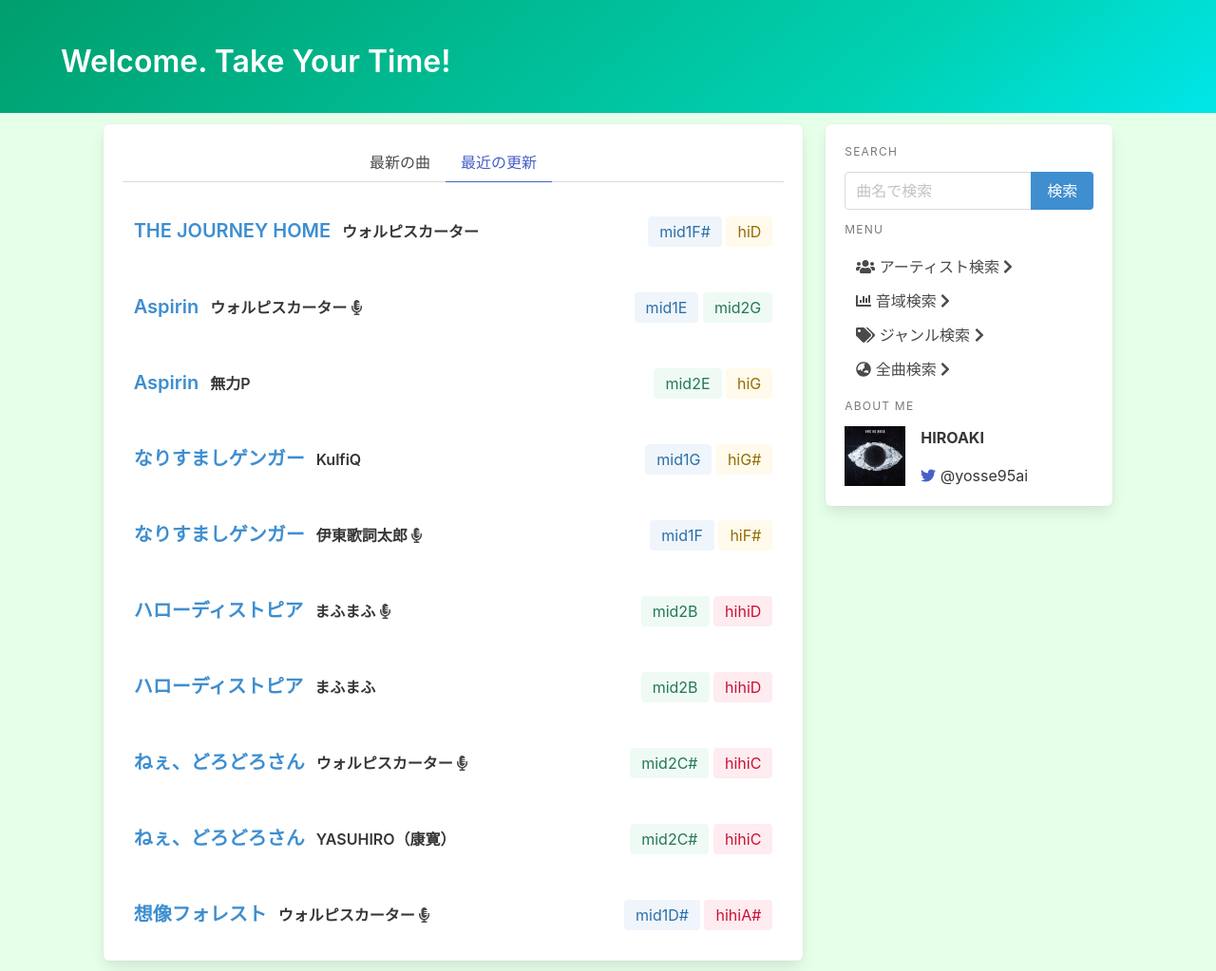
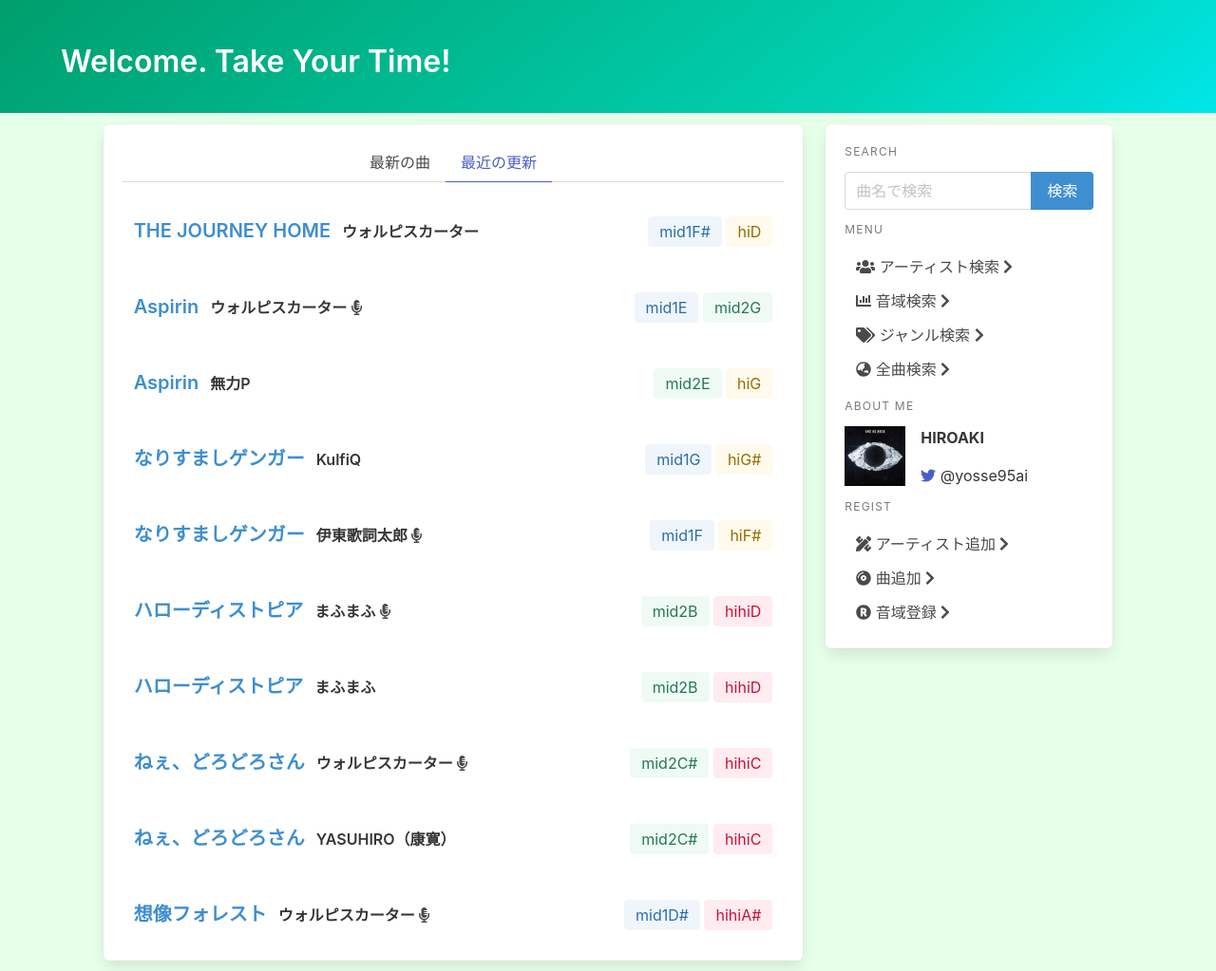
Before and after one commit to yosse95ai/mysite2, a Django app: page /ranges/ in a window 1280 px wide. Shown: the part 57-1080 px from the top of the page at 95% size. Run offline with Django 3.2, Linux system fonts and the light colour scheme; data comes from the database, SQL or seed files in the repository; some libraries are stand-ins or nearby versions.

Commit message:
regist_page sample

```diff
--- a/ranges/templates/ranges/base.html
+++ b/ranges/templates/ranges/base.html
@@ -96,10 +96,28 @@
 						<div class="content">
 							<p><strong>HIROAKI</strong></p>
 							<a href="https://twitter.com/yosse95ai" target="_blank">
-							<i class="fab fa-twitter has-text-safe"></i><span class="has-text-dark"> @yosse95ai</span></a>
+								<i class="fab fa-twitter has-text-safe"></i><span class="has-text-dark">
+									@yosse95ai</span></a>
 						</div>
 					</div>
 				</div>
+				<p class="menu-label">Regist</p>
+				<ul class="menu-list">
+					<li class="menu-content">
+						<a href="#">
+							<i class="fas fa-pencil-ruler"></i> アーティスト追加 <i class="fas fa-chevron-right"></i>
+						</a>
+					</li>
+					<li class="menu-content">
+						<a href="{% url 'ranges:regist_song' %}">
+							<i class="fas fa-compact-disc"></i> 曲追加 <i class="fas fa-chevron-right"></i>
+						</a>
+					</li>
+					<li class="menu-content">
+						<a href="#">
+							<i class="fas fa-registered"></i> 音域登録 <i class="fas fa-chevron-right"></i>
+						</a>
+					</li>
 			</aside>
 		</div>
 	</main>
--- a/ranges/urls.py
+++ b/ranges/urls.py
@@ -6,7 +6,8 @@ app_name = 'ranges'
 urlpatterns = [
     path('', views.index, name='index'),
     path('detail/<slug:artist_pk>/', views.detail_artist, name='detail_artist'),
-    path('detail/<slug:artist_pk>/<slug:song_pk>-<slug:origin>', views.detail, name='detail'),
+    path('detail/<slug:artist_pk>/<slug:song_pk>-<slug:origin>',
+         views.detail, name='detail'),
     path('search/', views.search, name='search'),
     path('search-result/song/', views.result, name='result'),
     path('search-result/song/<slug:in_name>', views.result, name='result'),
@@ -14,6 +15,6 @@ urlpatterns = [
          views.result_range, name='result_range'),
     path('search-result/genre-<slug:genre_pk>',
          views.result_genre, name='result_genre'),
-    path('search-result/all',
-         views.result_all, name='result_all'),
+    path('search-result/all', views.result_all, name='result_all'),
+    path('regist-song/', views.regist_song_form, name='regist_song'),
 ]
--- a/ranges/views.py
+++ b/ranges/views.py
@@ -1,3 +1,4 @@
+from django.http import HttpResponse, HttpResponseRedirect
 from django.shortcuts import get_object_or_404, get_list_or_404, render
 from django.urls import reverse
 from django.views import generic
@@ -230,3 +231,19 @@ def result_all(request):
         'input_name': 'Search All'
     }
     return render(request, 'ranges/result.html', context)
+
+
+def regist_song_form(request):
+    artists_list = Artist.objects.all()
+    artist_list=list()
+    for artist in artists_list:
+        if not artist.pk.startswith('V-'):
+            artist_list.append(artist)
+    context = {
+        'artist_list': artist_list,
+    }
+    return render(request, 'ranges/regist_page.html', context)
+
+
+def regist_song(request):
+    pass
```
Also changed, not shown: ranges/templates/ranges/regist_page.html (added, +14 -0 lines).
